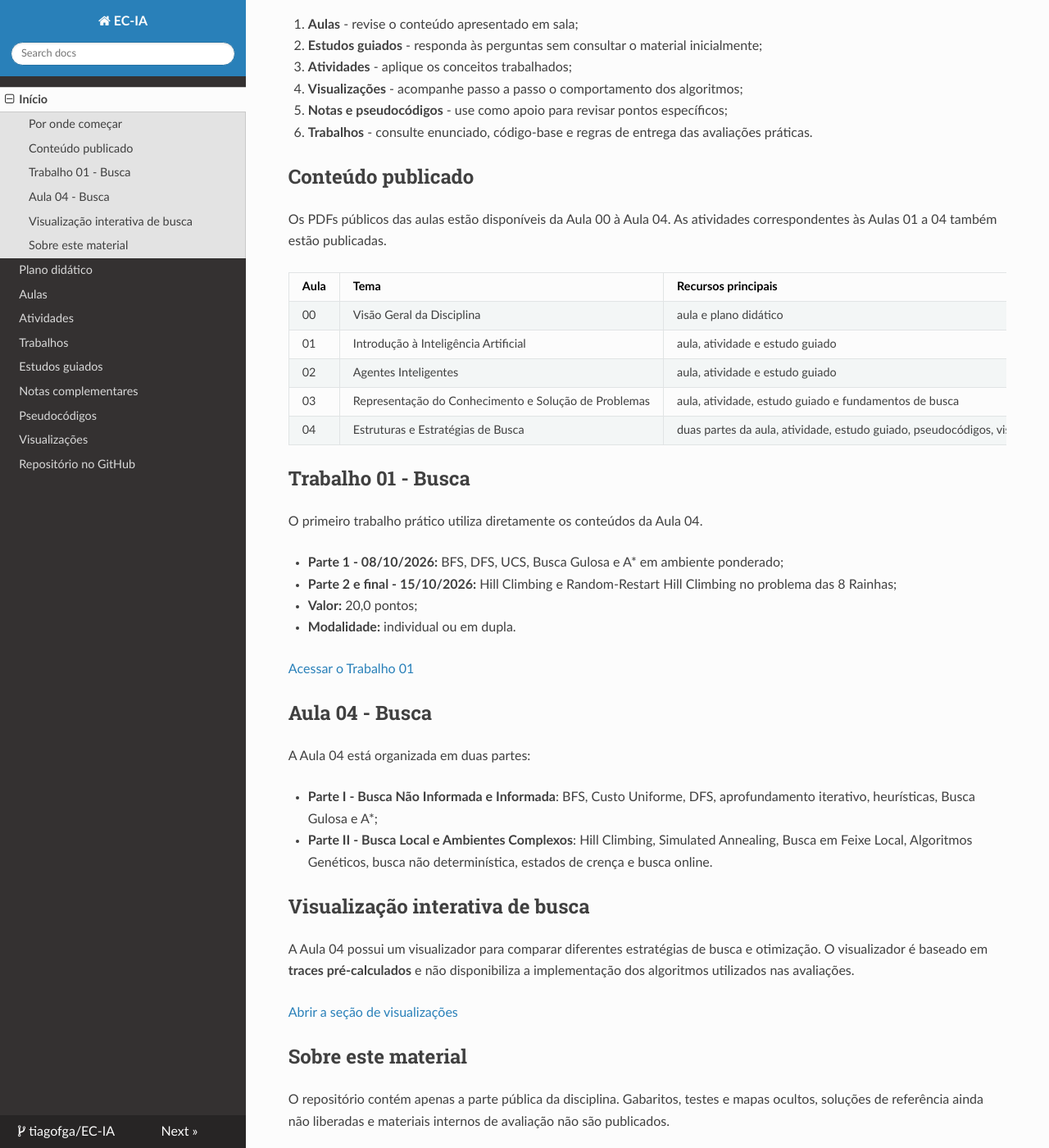
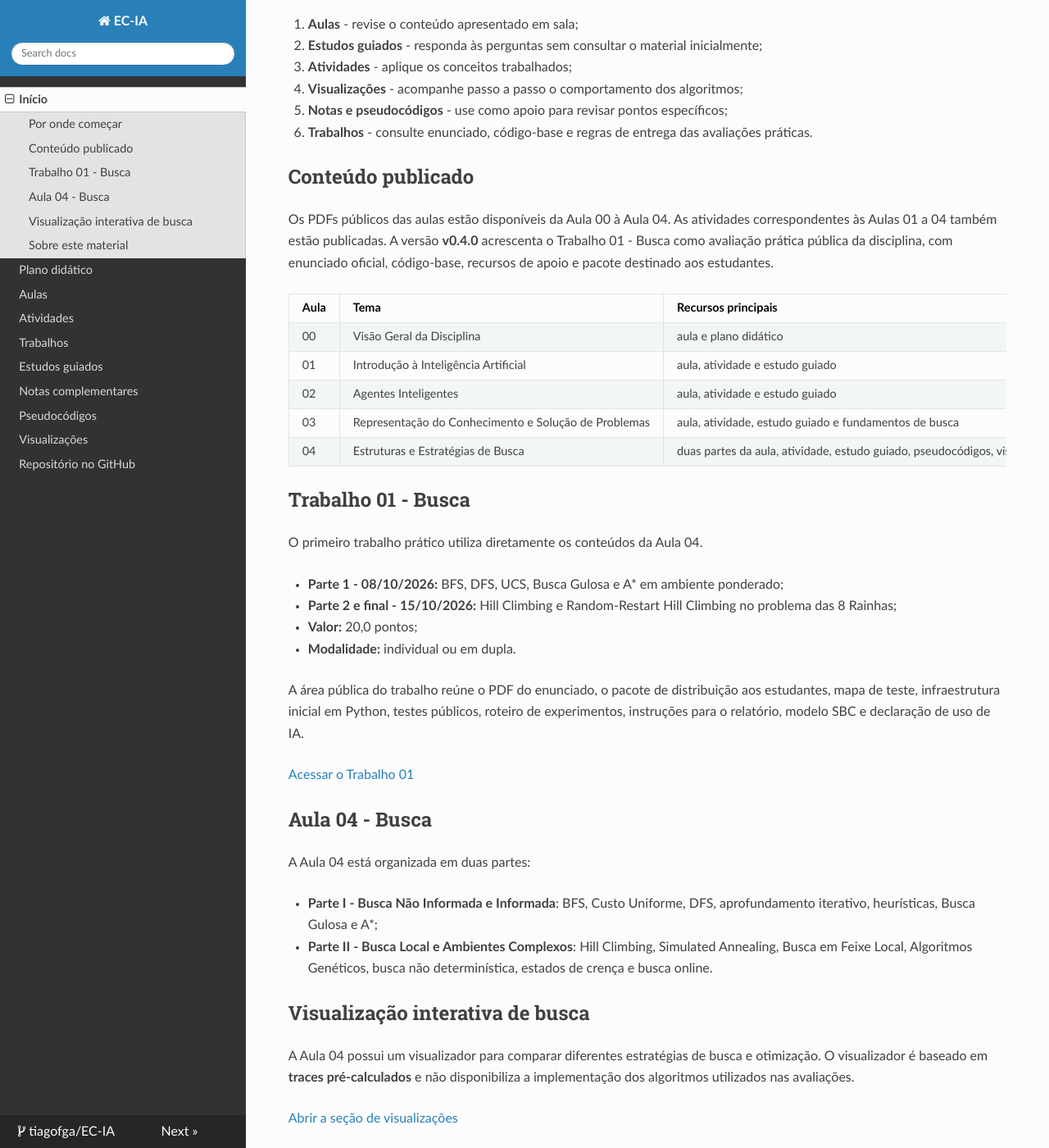
Before and after one commit to tiagofga/EC-IA, an MkDocs documentation site: the page built from docs/index.md, in a window 1280 px wide and 1400 px high, scrolled down 461 px. Shown: the whole window at 82% size. Built offline with MkDocs 1.6.1, drawn with Linux system fonts in a browser that asks for light colours; nearby versions of some CDN libraries.

```diff
--- a/docs/index.md
+++ b/docs/index.md
@@ -19,7 +19,7 @@ Se você está acompanhando a disciplina durante o semestre, use esta sequência
 
 ## Conteúdo publicado
 
-Os PDFs públicos das aulas estão disponíveis da Aula 00 à Aula 04. As atividades correspondentes às Aulas 01 a 04 também estão publicadas.
+Os PDFs públicos das aulas estão disponíveis da Aula 00 à Aula 04. As atividades correspondentes às Aulas 01 a 04 também estão publicadas. A versão **v0.4.0** acrescenta o Trabalho 01 - Busca como avaliação prática pública da disciplina, com enunciado oficial, código-base, recursos de apoio e pacote destinado aos estudantes.
 
 | Aula | Tema | Recursos principais |
 |---|---|---|
@@ -37,6 +37,8 @@ O primeiro trabalho prático utiliza diretamente os conteúdos da Aula 04.
 - **Parte 2 e final - 15/10/2026:** Hill Climbing e Random-Restart Hill Climbing no problema das 8 Rainhas;
 - **Valor:** 20,0 pontos;
 - **Modalidade:** individual ou em dupla.
+
+A área pública do trabalho reúne o PDF do enunciado, o pacote de distribuição aos estudantes, mapa de teste, infraestrutura inicial em Python, testes públicos, roteiro de experimentos, instruções para o relatório, modelo SBC e declaração de uso de IA.
 
 [Acessar o Trabalho 01](trabalhos/)
 
```
Also changed, not shown: CHANGELOG.md (+18 -1 lines), README.md (+3 -1 lines), docs/trabalhos/index.md (+4 -1 lines).
